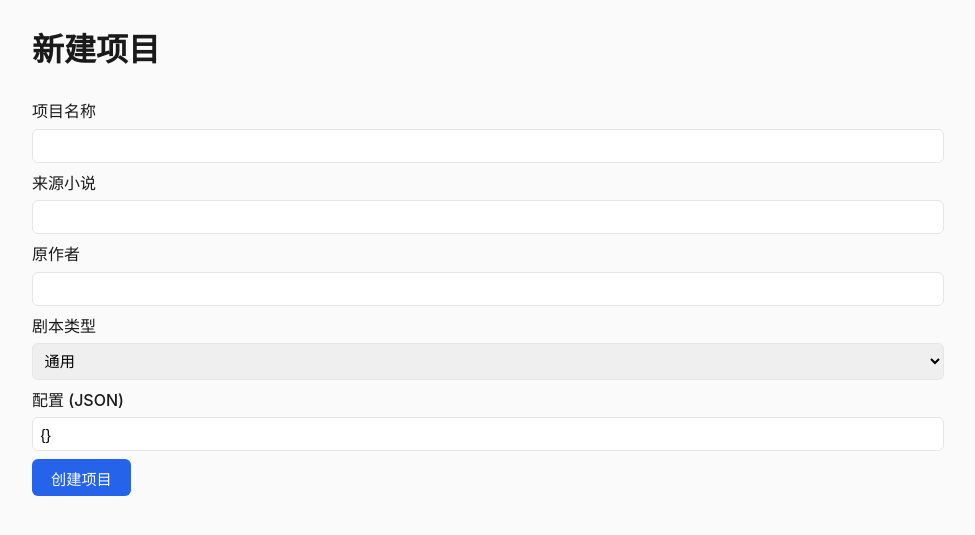
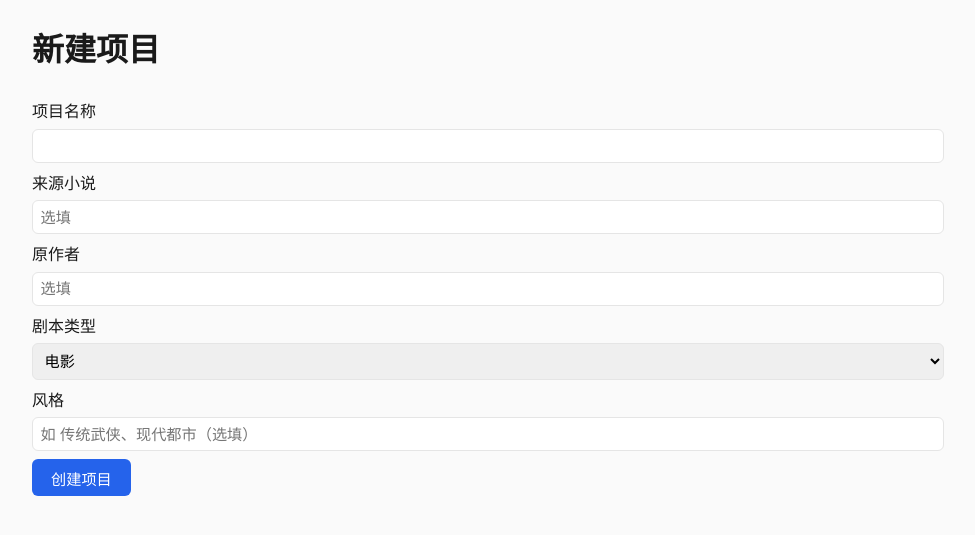
Before and after one commit to ailakala/script-tool, a FastAPI app: page /projects/new in a window 1280 px wide. Shown: the part 53-588 px from the top of the page, without its empty margins (152-1127 px from the left). Run offline with FastAPI, Linux system fonts and the light colour scheme; parts of the project's set-up code (start-up, migrations or seed data) failed here and were passed over; some libraries are stand-ins or nearby versions.

Commit message:
feat: replace JSON config input with user-friendly form fields
Show target_episodes for TV series, target_duration for film, and
style field. Config JSON is auto-generated on submit.

```diff
--- a/app/templates/project_new.html
+++ b/app/templates/project_new.html
@@ -2,21 +2,50 @@
 {% block title %}新建项目 — AI 剧本创作工具{% endblock %}
 {% block content %}
 <h1>新建项目</h1>
-<form hx-post="/api/projects" hx-target="#create-result" hx-swap="innerHTML">
+<form hx-post="/api/projects" hx-target="#create-result" hx-swap="innerHTML" id="create-form">
     <label>项目名称 <input type="text" name="title" required></label>
-    <label>来源小说 <input type="text" name="source_novel"></label>
-    <label>原作者 <input type="text" name="source_author"></label>
+    <label>来源小说 <input type="text" name="source_novel" placeholder="选填"></label>
+    <label>原作者 <input type="text" name="source_author" placeholder="选填"></label>
     <label>剧本类型
         <select name="script_type">
-            <option value="other">通用</option>
             <option value="film">电影</option>
             <option value="tv_series">电视剧</option>
             <option value="stage_play">舞台剧</option>
             <option value="animation">动画</option>
+            <option value="other">其他</option>
         </select>
     </label>
-    <label>配置 (JSON) <input type="text" name="config_json" value='{}' placeholder='{"target_episodes": 40}'></label>
+
+    <div id="tv-options" style="display:none">
+        <label>目标集数 <input type="number" name="target_episodes" placeholder="如 40" min="1"></label>
+    </div>
+    <div id="film-options" style="display:none">
+        <label>目标时长 <input type="text" name="target_duration" placeholder="如 120min"></label>
+    </div>
+
+    <label>风格 <input type="text" name="style" placeholder="如 传统武侠、现代都市（选填）"></label>
+
+    <input type="hidden" name="config_json" value="{}">
+
     <button type="submit">创建项目</button>
 </form>
 <div id="create-result"></div>
+
+<script>
+document.querySelector('select[name="script_type"]').addEventListener('change', function() {
+    document.getElementById('tv-options').style.display = this.value === 'tv_series' ? 'block' : 'none';
+    document.getElementById('film-options').style.display = this.value === 'film' ? 'block' : 'none';
+});
+
+document.getElementById('create-form').addEventListener('submit', function() {
+    const config = {};
+    const eps = document.querySelector('input[name="target_episodes"]');
+    const dur = document.querySelector('input[name="target_duration"]');
+    const style = document.querySelector('input[name="style"]');
+    if (eps && eps.value) config.target_episodes = parseInt(eps.value);
+    if (dur && dur.value) config.target_duration = dur.value;
+    if (style && style.value) config.style = style.value;
+    document.querySelector('input[name="config_json"]').value = JSON.stringify(config);
+});
+</script>
 {% endblock %}
```
